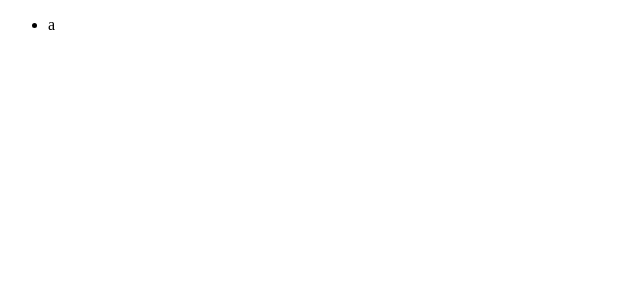
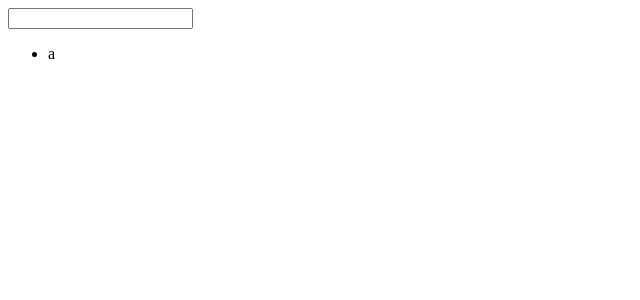
Before and after one commit to alchemy-fullstack-js-winter-2019/redux-words, a React app: page /words/1 in a window 1280 px wide. Shown: the top 300 px of the page, without its empty margins (0-640 px from the left). Built offline with nearby package versions, Linux system fonts and the light colour scheme.

Commit message:
searchable works now

```diff
--- a/src/components/app/App.js
+++ b/src/components/app/App.js
@@ -5,13 +5,14 @@ import {
   Switch
 } from 'react-router-dom';
 import TopWords from '../../containers/words/TopWords';
+import Searchable from '../words/Searchable';
 
 export default function App() {
   return (
     <Router>
       <Switch>
         <Route exact path="/" component={TopWords} />
-        <Route exact path="/words/:count" component={TopWords} />
+        <Route exact path="/words/:count" component={Searchable} />
       </Switch>
     </Router>
   );
--- a/src/components/words/SearchForm.js
+++ b/src/components/words/SearchForm.js
@@ -2,10 +2,12 @@ import React from 'react';
 import PropTypes from 'prop-types';
 
 export default function SearchTerm({ term, onChange }) {
-  <input type='text' name='searchTerm' value={term} onChang={onChange} />;
+  return (
+    <input type='text' name='searchTerm' value={term} onChange={onChange} />
+  );
 }
 
-SearchTerm.PropTypes = {
+SearchTerm.propTypes = {
   term: PropTypes.string.isRequired,
   onChange: PropTypes.func.isRequired
 };
--- /dev/null
+++ b/src/components/words/Searchable.js
@@ -0,0 +1,19 @@
+import React from 'react';
+import PropTypes from 'prop-types';
+import SearchWords from '../../containers/SearchWords';
+import TopWords from '../../containers/words/TopWords';
+
+function Searchable({ match }) {
+  return (
+    <>
+      <SearchWords />
+      <TopWords match={match} />
+    </>
+  );
+}
+
+Searchable.propTypes = {
+  match: PropTypes.object.isRequired
+};
+
+export default Searchable;
```
